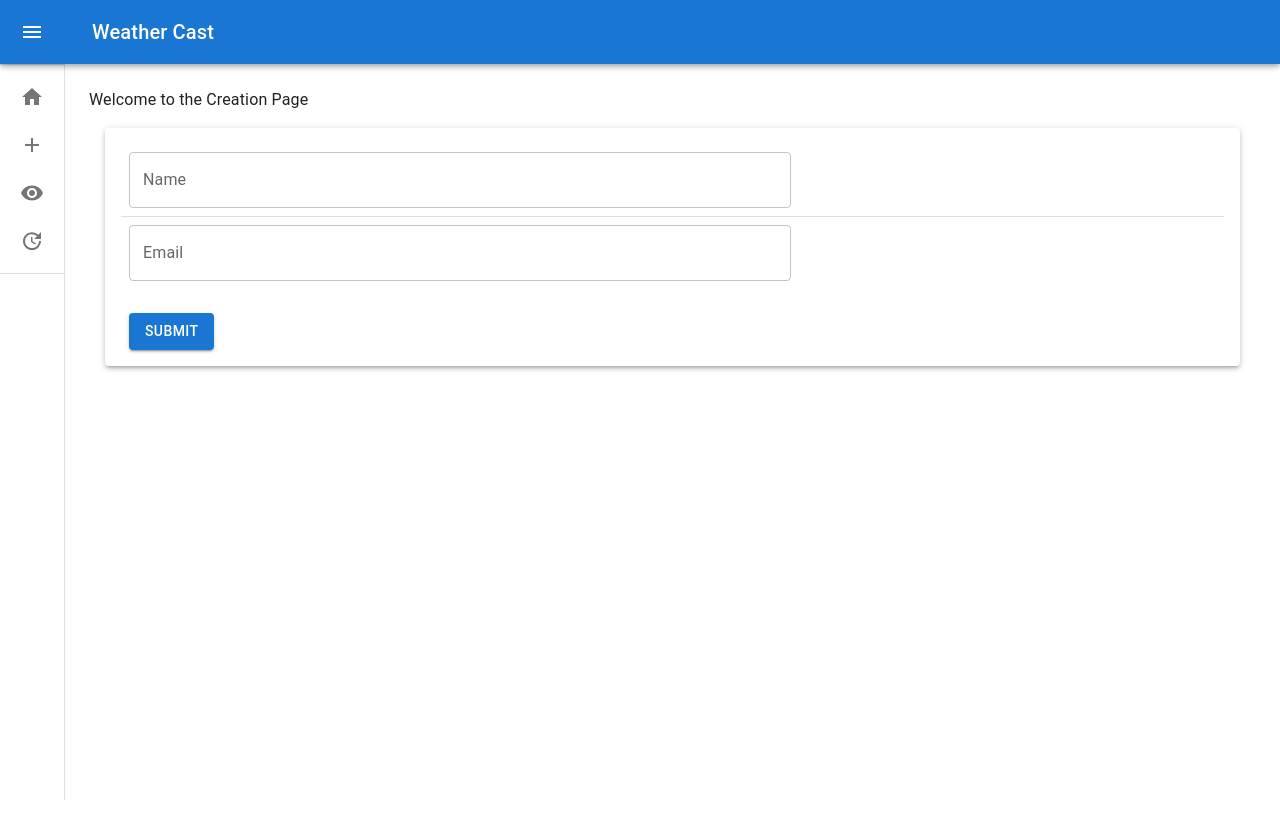
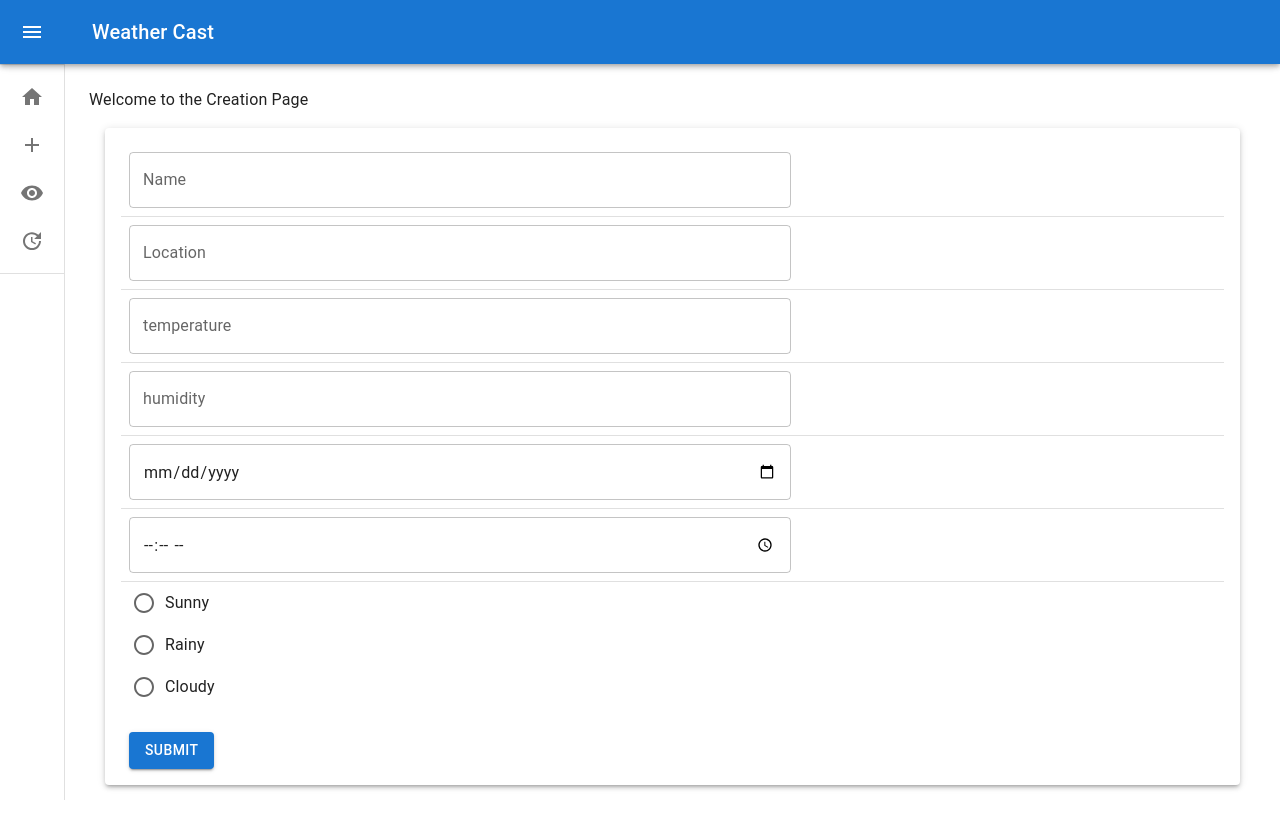
Before and after one commit to ranlachmy96/fullStackHackathon, a React (Create React App) app in the folder frontend/: page / in a window 1280 px wide. Both pictures are taken after a click on the button "Creation". Before the commit the page ends 800 px from the top, so only its background shows below. Built offline with nearby package versions, Linux system fonts and the light colour scheme; no server answers.

Commit message:
added delete functionality and form fields

```diff
--- a/frontend/src/components/DashBoard/form.js
+++ b/frontend/src/components/DashBoard/form.js
@@ -3,6 +3,9 @@ import Box from '@mui/material/Box';
 import TextField from '@mui/material/TextField';
 import Button from '@mui/material/Button';
 import Divider from '@mui/material/Divider';
+import Radio from '@mui/material/Radio';
+import RadioGroup from '@mui/material/RadioGroup';
+import FormControlLabel from '@mui/material/FormControlLabel';
 
 const Form = () => {
     const [formData, setFormData] = useState({
@@ -36,7 +39,21 @@ const Form = () => {
         >
             <TextField id="outlined-basic" label="Name" variant="outlined" onChange={handleChange} type='name' name='name' sx={{width:'100%'}}/>
             <Divider />
-            <TextField id="outlined-basic" label="Email" variant="outlined" onChange={handleChange} type='email' name='email' sx={{width:'100%'}}/>
+            <TextField id="outlined-basic" label="Location" variant="outlined" onChange={handleChange} type='text' name='Location' sx={{width:'100%'}}/>
+            <Divider />
+            <TextField id="outlined-basic" label="temperature" variant="outlined" onChange={handleChange} type='number' name='temperature' sx={{width:'100%'}}/>
+            <Divider />
+            <TextField id="outlined-basic" label="humidity" variant="outlined" onChange={handleChange} type='number' name='humidity' sx={{width:'100%'}}/>
+            <Divider />
+            <TextField id="outlined-basic"  variant="outlined" onChange={handleChange} type='date' name='date'/>
+            <Divider />
+            <TextField id="outlined-basic"  variant="outlined" onChange={handleChange} type='time' name='time' />
+            <Divider />
+            <RadioGroup aria-label="status" name="status" value={formData.status} onChange={handleChange}>
+                <FormControlLabel value="sunny" control={<Radio />} label="Sunny" sx={{ marginLeft: '2px' }}/>
+                <FormControlLabel value="rainy" control={<Radio />} label="Rainy" sx={{ marginLeft: '2px' }}/>
+                <FormControlLabel value="cloudy" control={<Radio />} label="Cloudy" sx={{ marginLeft: '2px' }} />
+            </RadioGroup>
             <br />
             <Button variant="contained" type='submit' sx={{marginLeft: '8px'}}>Submit</Button>
         </Box>
--- a/frontend/src/components/DashBoard/table.js
+++ b/frontend/src/components/DashBoard/table.js
@@ -19,7 +19,7 @@ import Tooltip from '@mui/material/Tooltip';
 import DeleteIcon from '@mui/icons-material/Delete';
 import FilterListIcon from '@mui/icons-material/FilterList';
 import { visuallyHidden } from '@mui/utils';
-import { GetAllWeatherUpdates } from '../../API/WeatherUpdate.api';
+import { GetAllWeatherUpdates, deleteWeatherUpdate } from '../../API/WeatherUpdate.api';
 import { FontAwesomeIcon } from '@fortawesome/react-fontawesome';
 import { faCloudSunRain, faSun, faCloudSun } from '@fortawesome/free-solid-svg-icons';
 
@@ -61,8 +61,7 @@ export default function CustomPaginationActionsTable() {
 
   const handleDeleteSelectedRows = () => {
     selected.forEach(async _id => {
-      console.log('deleting', _id);
-      // await deleteWeatherUpdate(_id);
+      await deleteWeatherUpdate(_id);
     });
     const newRows = rows.filter(row => !selected.includes(row._id));
     setRows(newRows);
```
Also changed, not shown: frontend/src/API/WeatherUpdate.api.js (line endings or trailing spaces).
